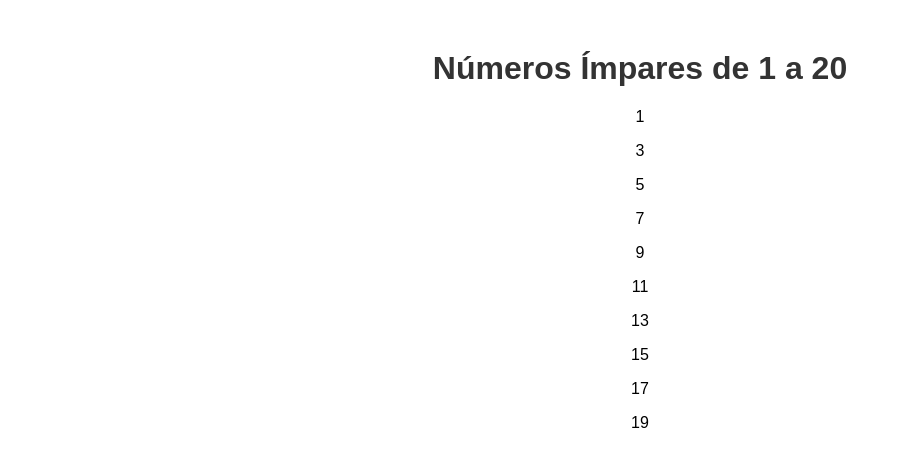
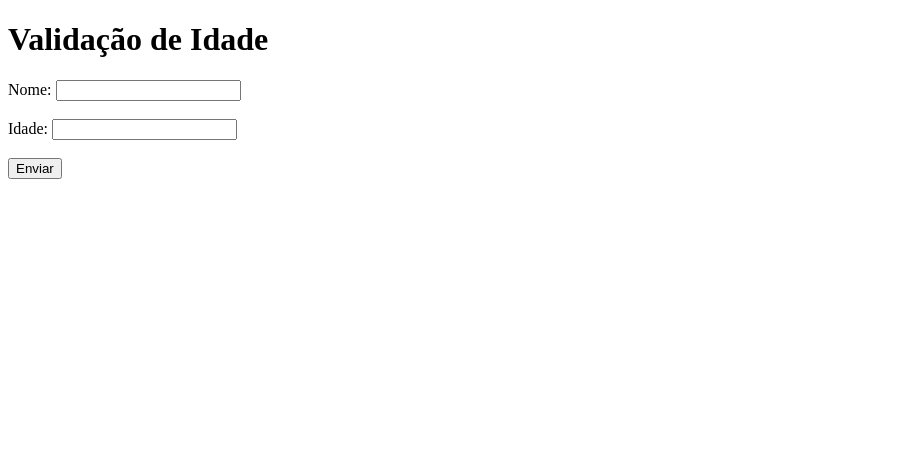
Before and after one commit to gabyy29zinhaa/Tarefa-da-gabylinda, a plain HTML site: page index.html in a window 1280 px wide. Shown: the whole page, without its empty margins (0-901 px from the left). Drawn offline with Linux system fonts and the light colour scheme.

Commit message:
Update index.html

```diff
--- a/index.html
+++ b/index.html
@@ -1,40 +1,51 @@
 <!DOCTYPE html>
-<html lang="pt">
+<html lang="pt-BR">
 <head>
     <meta charset="UTF-8">
     <meta name="viewport" content="width=device-width, initial-scale=1.0">
-    <title>Números Ímpares</title>
-    <style>
-        body {
-            font-family: Arial, sans-serif;
-            text-align: center;
-            margin-top: 50px;
-        }
-        h1 {
-            color: #333;
-        }
-    </style>
+    <title>Validação de Idade</title>
 </head>
 <body>
-
-    <h1>Números Ímpares de 1 a 20</h1>
-    <div id="resultado"></div>
+    <h1>Validação de Idade</h1>
+    <form id="form">
+        <label for="nome">Nome:</label>
+        <input type="text" id="nome" required><br><br>
+        <label for="idade">Idade:</label>
+        <input type="number" id="idade" required><br><br>
+        <button type="submit">Enviar</button>
+    </form>
+    <div id="mensagem"></div>
 
     <script>
-        // Seleciona a div onde os números serão exibidos
-        const resultadoDiv = document.getElementById("resultado");
+        const form = document.getElementById('form');
+        const nomeInput = document.getElementById('nome');
+        const idadeInput = document.getElementById('idade');
+        const mensagemDiv = document.getElementById('mensagem');
 
-        // Loop que percorre os números de 1 a 20
-        for (let i = 1; i <= 20; i++) {
-            // Verifica se o número é ímpar
-            if (i % 2 !== 0) {
-                // Cria um elemento de parágrafo para cada número ímpar
-                const p = document.createElement("p");
-                p.textContent = i;
-                resultadoDiv.appendChild(p);
+        form.addEventListener('submit', (e) => {
+            e.preventDefault();
+            let idade = parseInt(idadeInput.value);
+            let nome = nomeInput.value;
+
+            let validaIdade = valida(idade);
+
+            if (validaIdade) {
+                mensagemDiv.innerText = `Olá, ${nome}! Você tem ${idade} anos.`;
             }
+        });
+
+        function valida(idade) {
+            do {
+                if (idade < 18) {
+                    mensagemDiv.innerText = "Idade inválida! Você deve ter mais de 18 anos.";
+                    idadeInput.value = "";
+                    idadeInput.focus();
+                    return false;
+                } else {
+                    return true;
+                }
+            } while (idade < 18);
         }
     </script>
-
 </body>
 </html>
```
